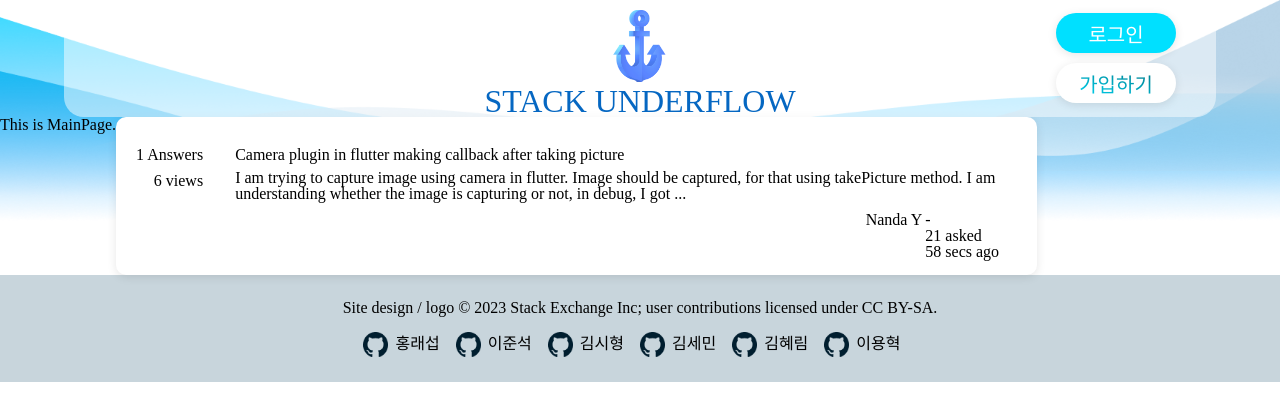
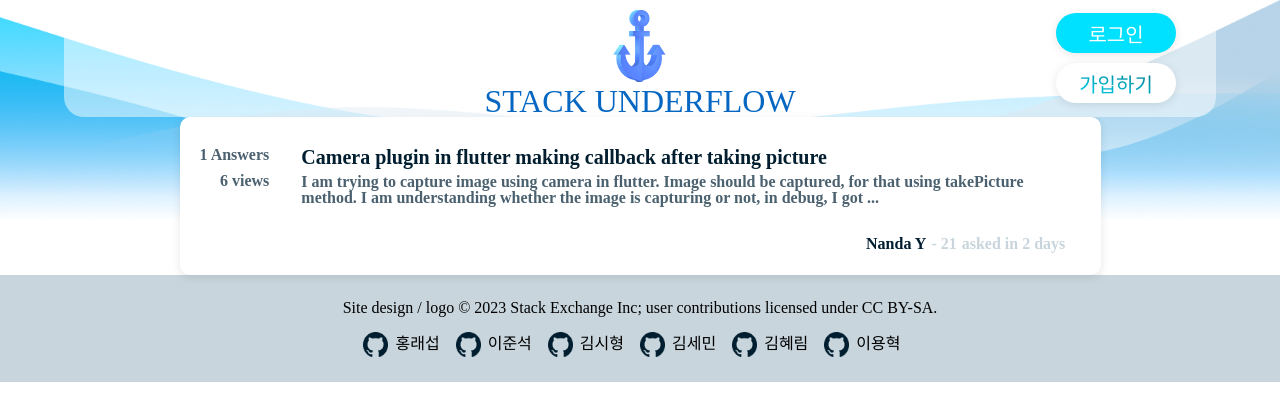
Before and after one commit to raeseop/seb45_pre_004, a React (Create React App) app in the folder client/: page / in a window 1280 px wide. Shown: the top 420 px of the page. Built offline with nearby package versions, Linux system fonts and the light colour scheme; a web font is replaced by a local one.

Commit message:
[DESIGN] 질문 목록 아이템 디자인 적용

```diff
--- a/client/package.json
+++ b/client/package.json
@@ -7,6 +7,7 @@
     "@testing-library/react": "^13.4.0",
     "@testing-library/user-event": "^13.5.0",
     "axios": "^1.4.0",
+    "date-fns": "^2.30.0",
     "react": "^18.2.0",
     "react-dom": "^18.2.0",
     "react-redux": "^8.1.2",
--- /dev/null
+++ b/client/src/components/DateDistance.js
@@ -0,0 +1,19 @@
+import React from "react";
+import { parseISO, formatDistance } from "date-fns";
+
+const DateDistance = ({ inputDate }) => {
+	const currentDate = new Date();
+	const parsedInputDate = parseISO(inputDate);
+
+	const formattedDistance = formatDistance(currentDate, parsedInputDate, {
+		addSuffix: true,
+	});
+
+	return (
+		<div>
+			<p>asked {formattedDistance}</p>
+		</div>
+	);
+};
+
+export default DateDistance;
--- a/client/src/components/Question.js
+++ b/client/src/components/Question.js
@@ -1,3 +1,4 @@
+import DateCalculator from "./DateDistance";
 import {
 	Wrapper,
 	Current,
@@ -7,6 +8,8 @@
 } from "../styles/question";
 
 export default function Question({ item }) {
+	const inputDate = "2023-08-08T09:00:00.000Z"; // 예시: YYYY-MM-DDTHH:mm:ss.SSSZ
+
 	return (
 		<>
 			<Wrapper>
@@ -28,11 +31,11 @@
 						</div>
 					</Contents>
 					<Info>
-						<div>Nanda Y {/* item.author */}</div>
-						<div>
-							-<div>21 {/* item.asked.length */} asked</div>
-							<div>58 secs ago</div>
-						</div>
+						<span>Nanda Y {/* item.author */}</span>
+						<section style={{ display: "flex" }}>
+							<div>- 21 {/* item.asked.length */} </div>
+							<DateCalculator inputDate={inputDate} /* item.createdAt */ />
+						</section>
 					</Info>
 				</Container>
 			</Wrapper>
--- a/client/src/pages/MainPage.js
+++ b/client/src/pages/MainPage.js
@@ -4,8 +4,13 @@
 
 const MainPage = () => {
 	return (
-		<div style={{ display: "flex" }}>
-			This is MainPage.
+		<div
+			style={{
+				display: "flex",
+				justifyContent: "center",
+				alignItems: "center",
+			}}
+		>
 			<Question />
 		</div>
 	);
--- a/client/src/styles/question.js
+++ b/client/src/styles/question.js
@@ -1,4 +1,7 @@
 import { styled } from "styled-components";
+import tokens from "../styles/tokens.json";
+
+const globalTokens = tokens.global;
 
 export const Wrapper = styled.li`
 	display: flex;
@@ -11,6 +14,10 @@
 	border-radius: 10px;
 	background: #fff;
 	box-shadow: 0px 2px 10px 0px rgba(0, 0, 0, 0.1);
+
+	font-weight: 700;
+
+	color: ${globalTokens.greyColor.value};
 `;
 
 export const Current = styled.aside`
@@ -26,10 +33,15 @@
 	width: 764px;
 	padding: 10px 0px;
 	flex-direction: column;
-	justify-content: center;
+	justify-content: space-around;
 	align-items: flex-end;
 	gap: 10px;
 	flex-shrink: 0;
+
+	h1 {
+        font-size: 20px;
+		color: ${globalTokens.blackColor.value};
+	}
 `;
 export const Contents = styled.section`
 	display: flex;
@@ -43,5 +55,16 @@
 export const Info = styled.div`
 	display: flex;
 	align-items: flex-start;
-	gap: 3px;
+	gap: 5px;
+	margin-top: 20px;
+	color: ${globalTokens.lightGreyColor.value};
+
+	section {
+		display: "flex";
+		gap: 5px;
+	}
+
+	span {
+		color: ${globalTokens.blackColor.value};
+	}
 `;
```
Also changed, not shown: 1 other file (tests, documents, lock files or other folders).
